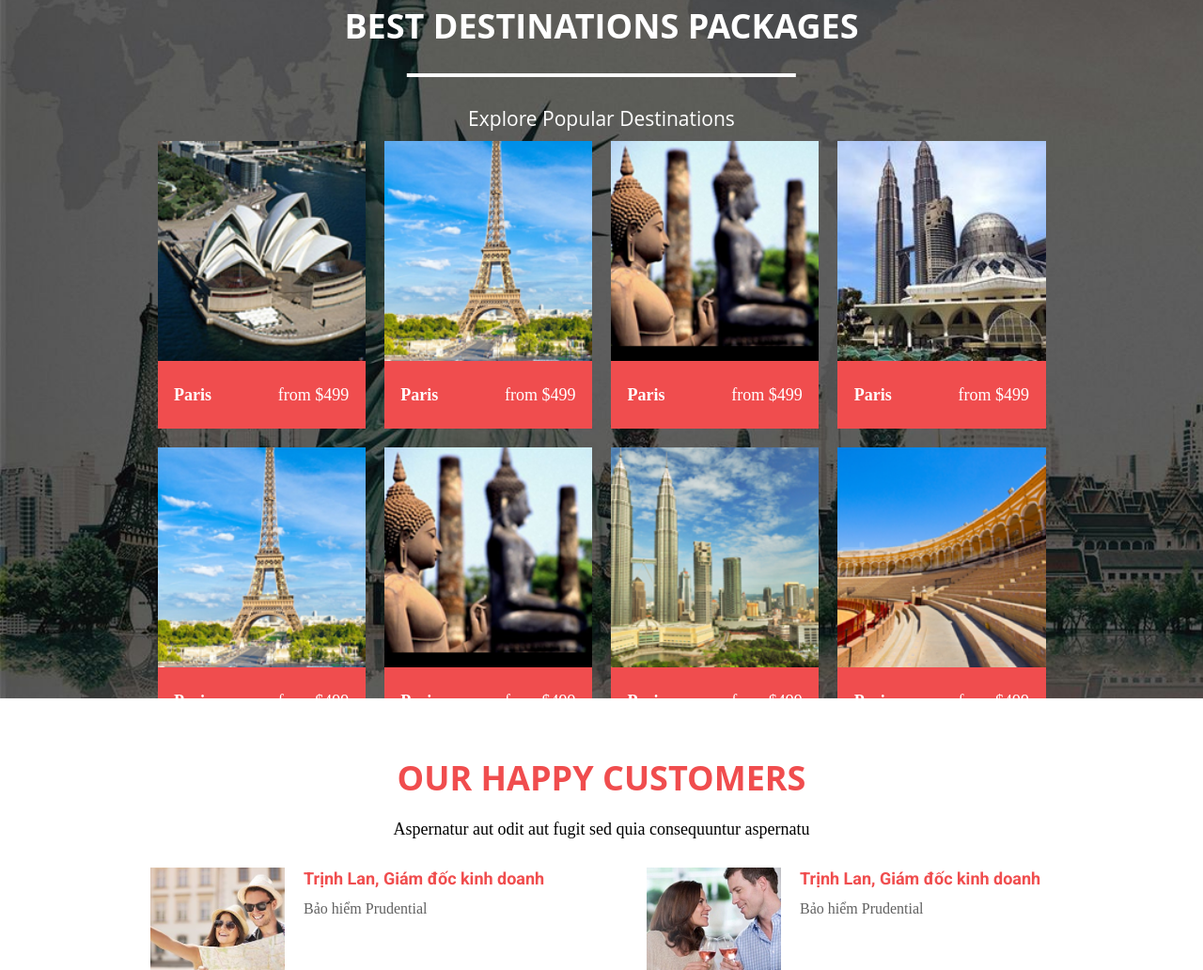
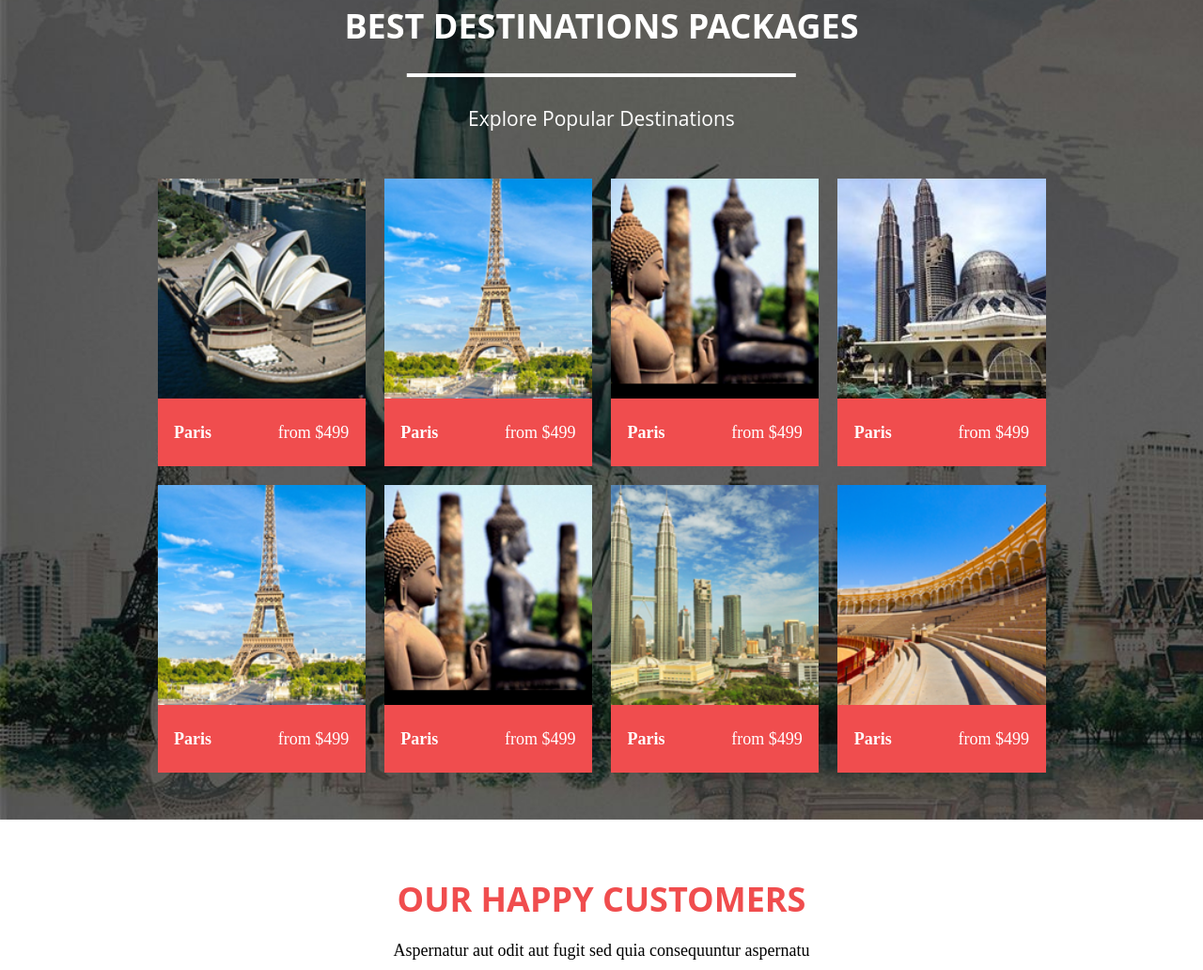
Before and after one commit to nguyendacnguyenbinh/TourLDP, a plain HTML site: page index.html in a window 1280 px wide. Shown: the part 2420-3452 px from the top of the page at 94% size. Drawn offline with Linux system fonts and the light colour scheme.

Commit message:
fixed css

```diff
--- a/style.css
+++ b/style.css
@@ -302,7 +302,7 @@ html{
     background-size: cover;
     background-attachment: fixed;
     background-position: top left;
-    height: 100vh;
+    height: 100%;
     color: #fff;
     overflow: hidden;
 }
@@ -337,7 +337,7 @@ html{
 }
 
 .destination__packages{
-    margin: auto;
+    margin: 40px auto;
     max-width: 965px;
     display: flex;
     flex-wrap: wrap;
```
